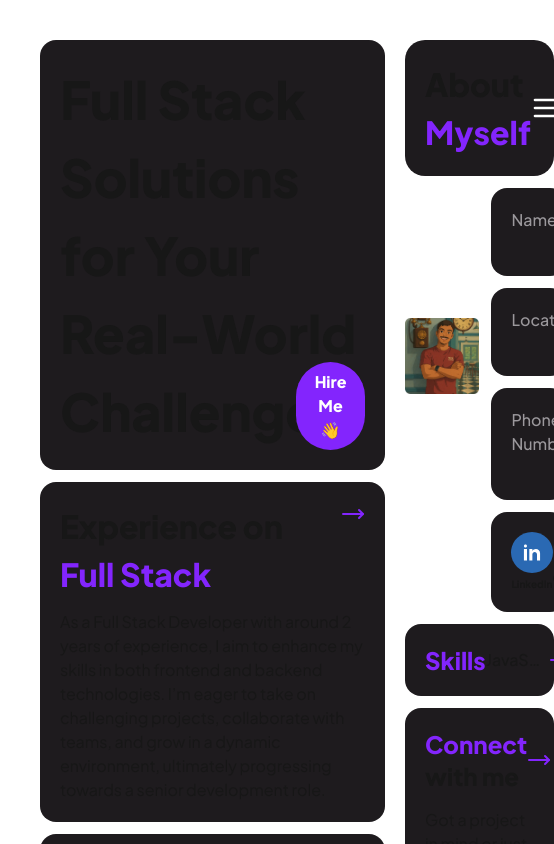
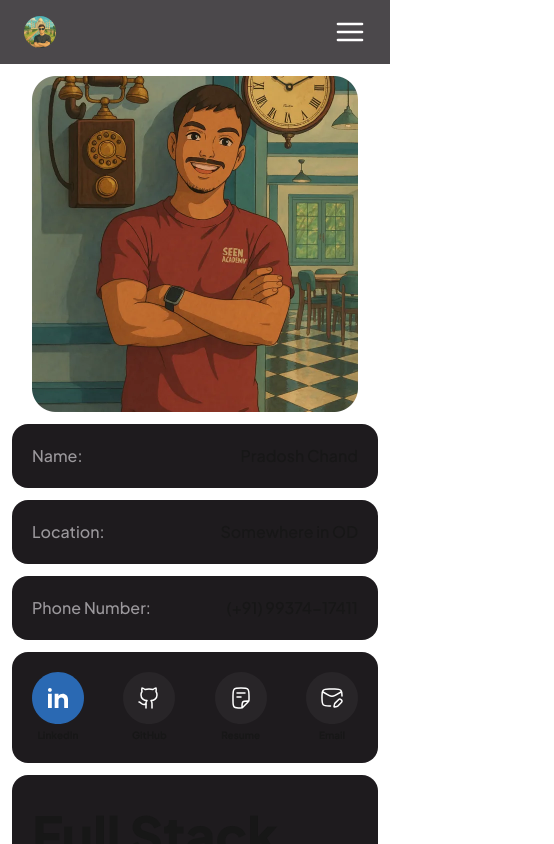
Before and after one commit to Naseeb7/my-portfolio, a Next.js app: page / in a window 390 px wide. Shown: the top 844 px of the page, 554 px wide, since content can reach past the window. Built offline with nearby package versions, Linux system fonts and the light colour scheme.

Commit message:
Started mobile design and segregetted components to render in homepage mobile view

```diff
--- /dev/null
+++ b/src/app/components/About/AboutContactSection.tsx
@@ -0,0 +1,29 @@
+import Link from "next/link";
+import React from "react";
+import ContainerWrapper from "../ContainerWrapper";
+import Image from "next/image";
+
+const AboutContactSection = () => {
+  return (
+    <Link href={"/contact"}>
+      <ContainerWrapper className=" flex-col gap-4">
+        <div className="flex text-2xl font-extrabold justify-between w-full items-center">
+          <span>
+            <span className="text-primary-100">Connect</span> with me
+          </span>
+          <Image
+            src={"/icons/rightArrow.svg"}
+            height={24}
+            width={24}
+            alt="Arrow"
+          />
+        </div>
+        <p>
+          Got a project in mind or just want to say hello? Let’s get in touch.
+        </p>
+      </ContainerWrapper>
+    </Link>
+  );
+};
+
+export default AboutContactSection;
--- /dev/null
+++ b/src/app/components/About/AboutSkillsSection.tsx
@@ -0,0 +1,28 @@
+import Link from "next/link";
+import React from "react";
+import ContainerWrapper from "../ContainerWrapper";
+import Skills from "@/data/skills.json";
+import Image from "next/image";
+
+const AboutSkillsSection = () => {
+  return (
+    <Link href={"/skills"}>
+      <ContainerWrapper className="justify-between items-center">
+        <h4 className="font-extrabold text-2xl text-primary-100">Skills</h4>
+        <div className="flex w-4/5 justify-between">
+          <p className="font-medium w-11/12 truncate">
+            {Skills?.map((t) => t.name)?.join(", ")}
+          </p>
+          <Image
+            src={"/icons/rightArrow.svg"}
+            height={24}
+            width={24}
+            alt="Arrow"
+          />
+        </div>
+      </ContainerWrapper>
+    </Link>
+  );
+};
+
+export default AboutSkillsSection;
--- /dev/null
+++ b/src/app/components/About/SocialLinks.tsx
@@ -0,0 +1,57 @@
+import React from "react";
+import ContainerWrapper from "../ContainerWrapper";
+import Image from "next/image";
+import { socials } from "@/app/constants";
+
+const SocialLinks = () => {
+  return (
+    <div className="flex flex-col md:flex-row gap-3 w-full">
+      <Image
+        src="/profile-image.webp"
+        height={336}
+        width={332}
+        className="h-[336px] w-full md:w-1/2 flex rounded-xl object-contain"
+        alt="Pradosh"
+      />
+      <div className="flex flex-col gap-3 w-full md:w-1/2">
+        <ContainerWrapper className="justify-between font-medium">
+          <span className="text-secondary-100">Name:</span>
+          <span>Pradosh Chand</span>
+        </ContainerWrapper>
+        <ContainerWrapper className="justify-between font-medium">
+          <span className="text-secondary-100">Location:</span>
+          <span>Somewhere in OD</span>
+        </ContainerWrapper>
+        <a href={"tel:+919937417411"} aria-label={"phone"}>
+          <ContainerWrapper className="justify-between font-medium">
+            <span className="text-secondary-100">Phone Number:</span>
+            <span>(+91) 99374-17411 </span>
+          </ContainerWrapper>
+        </a>
+        <ContainerWrapper className="justify-between">
+          {socials.map((item) => (
+            <a
+              key={item.name}
+              href={item.url}
+              target="_blank"
+              rel="noopener noreferrer"
+              aria-label={item.name}
+              className="flex flex-col items-center gap-1"
+            >
+              <Image
+                src={item.icon}
+                alt={item.name}
+                width={52}
+                height={52}
+                className="hover:opacity-80 transition"
+              />
+              <p className="text-[10px] font-bold">{item.name}</p>
+            </a>
+          ))}
+        </ContainerWrapper>
+      </div>
+    </div>
+  );
+};
+
+export default SocialLinks;
--- a/src/app/components/AboutMe.tsx
+++ b/src/app/components/AboutMe.tsx
@@ -1,102 +1,23 @@
 import React from "react";
-import ContainerWrapper from "./ContainerWrapper";
-import Image from "next/image";
-import { socials } from "@/app/constants";
-import Skills from "@/data/skills.json";
-import Link from "next/link";
 import AboutMeHeader from "./AboutMeHeader";
+import SocialLinks from "./About/SocialLinks";
+import AboutSkillsSection from "./About/AboutSkillsSection";
+import AboutContactSection from "./About/AboutContactSection";
 
 const AboutMe = () => {
   return (
-    <div className="flex flex-col w-full gap-3 'h-full overflow-y-auto">
+    <div className="flex flex-col w-full gap-3 h-full overflow-y-auto">
       {/* Header */}
       <AboutMeHeader />
 
       {/* About and Social Links */}
-      <div className="flex gap-3">
-        <Image
-          src="/profile-image.webp"
-          height={336}
-          width={332}
-          className="h-[336px] w-1/2 flex rounded-xl object-contain"
-          alt="Pradosh"
-        />
-        <div className="flex flex-col gap-3 w-1/2">
-          <ContainerWrapper className="justify-between font-medium">
-            <span className="text-secondary-100">Name:</span>
-            <span>Pradosh Chand</span>
-          </ContainerWrapper>
-          <ContainerWrapper className="justify-between font-medium">
-            <span className="text-secondary-100">Location:</span>
-            <span>Somewhere in OD</span>
-          </ContainerWrapper>
-          <a href={"tel:+919937417411"} aria-label={"phone"}>
-            <ContainerWrapper className="justify-between font-medium">
-              <span className="text-secondary-100">Phone Number:</span>
-              <span>(+91) 99374-17411 </span>
-            </ContainerWrapper>
-          </a>
-          <ContainerWrapper className="justify-between">
-            {socials.map((item) => (
-              <a
-                key={item.name}
-                href={item.url}
-                target="_blank"
-                rel="noopener noreferrer"
-                aria-label={item.name}
-                className="flex flex-col items-center gap-1"
-              >
-                <Image
-                  src={item.icon}
-                  alt={item.name}
-                  width={52}
-                  height={52}
-                  className="hover:opacity-80 transition"
-                />
-                <p className="text-[10px] font-bold">{item.name}</p>
-              </a>
-            ))}
-          </ContainerWrapper>
-        </div>
-      </div>
+      <SocialLinks />
 
       {/* Skills */}
-      <Link href={"/skills"}>
-        <ContainerWrapper className="justify-between items-center">
-          <h4 className="font-extrabold text-2xl text-primary-100">Skills</h4>
-          <div className="flex w-4/5 justify-between">
-            <p className="font-medium w-11/12 truncate">
-              {Skills?.map((t) => t.name)?.join(", ")}
-            </p>
-            <Image
-              src={"/icons/rightArrow.svg"}
-              height={24}
-              width={24}
-              alt="Arrow"
-            />
-          </div>
-        </ContainerWrapper>
-      </Link>
+      <AboutSkillsSection />
 
       {/* Contact Section */}
-      <Link href={"/contact"}>
-        <ContainerWrapper className=" flex-col gap-4">
-          <div className="flex text-2xl font-extrabold justify-between w-full items-center">
-            <span>
-              <span className="text-primary-100">Connect</span> with me
-            </span>
-            <Image
-              src={"/icons/rightArrow.svg"}
-              height={24}
-              width={24}
-              alt="Arrow"
-            />
-          </div>
-          <p>
-            Got a project in mind or just want to say hello? Let’s get in touch.
-          </p>
-        </ContainerWrapper>
-      </Link>
+      <AboutContactSection />
     </div>
   );
 };
--- a/src/app/components/AboutMeHeader.tsx
+++ b/src/app/components/AboutMeHeader.tsx
@@ -4,13 +4,16 @@ import ContainerWrapper from "./ContainerWrapper";
 import Image from "next/image";
 import SideMenu from "./SideMenu";
 import useBodyScrollLock from "../hooks/useBodyScrollLock";
+import { AnimatePresence, motion } from "framer-motion";
 
 const AboutMeHeader = () => {
   const [showMenu, setShowMenu] = useState<boolean>(false);
-  useBodyScrollLock(showMenu);
+  const [showAbout, setShowAbout] = useState<boolean>(false);
+
+  useBodyScrollLock(showMenu || showAbout);
   return (
-    <>
-      <ContainerWrapper className="rounded-[20px] justify-between">
+    <div className="flex w-full relative">
+      <ContainerWrapper className="rounded-[20px] justify-between hidden md:flex">
         <p className="text-[32px] font-extrabold">
           About <span className="text-primary-100">Myself</span>
         </p>
@@ -23,8 +26,51 @@ const AboutMeHeader = () => {
           className="hover:cursor-pointer"
         />
       </ContainerWrapper>
+      <div className="flex md:hidden justify-between w-full items-center bg-primary-200/80 py-4 px-6 overflow-y-auto">
+        <Image
+          src="/side-menu-profile-image.webp"
+          height={32}
+          width={32}
+          className="rounded-full object-cover"
+          alt="Pradosh"
+          onClick={() => setShowAbout(!showAbout)}
+        />
+
+        <Image
+          onClick={() => setShowMenu(!showMenu)}
+          src={"/icons/menuItem.svg"}
+          height={32}
+          width={32}
+          alt="Menu"
+          className="hover:cursor-pointer"
+        />
+      </div>
       <SideMenu onClose={() => setShowMenu(false)} isOpen={showMenu} />
-    </>
+      <AnimatePresence>
+        {showAbout && (
+          <motion.div
+            initial={{ scale: 0, opacity: 0 }}
+            animate={{ scale: 1, opacity: 1 }}
+            exit={{ scale: 0, opacity: 0 }}
+            transition={{ type: "spring", stiffness: 300, damping: 30 }}
+            className="flex flex-col fixed left-0 top-0 h-[100dvh] w-full bg-background/95 overflow-y-auto p-4 gap-3 origin-top-left"
+            onClick={() => setShowAbout(!showAbout)}
+          >
+            <button
+              className="flex w-full justify-end hover:cursor-pointer"
+              onClick={() => setShowAbout(!showAbout)}
+            >
+              <Image
+                src={"/icons/crossIcon.svg"}
+                height={32}
+                width={32}
+                alt="Close"
+              />
+            </button>
+          </motion.div>
+        )}
+      </AnimatePresence>
+    </div>
   );
 };
 
--- a/src/app/components/Home.tsx
+++ b/src/app/components/Home.tsx
@@ -5,10 +5,16 @@ import Image from "next/image";
 import Projects from "@/data/projects.json";
 import Link from "next/link";
 import ProjectsGrid from "./ProjectsGrid";
+import SocialLinks from "./About/SocialLinks";
+import AboutSkillsSection from "./About/AboutSkillsSection";
+import AboutContactSection from "./About/AboutContactSection";
 
 const Home = () => {
   return (
     <section className="flex w-full flex-col gap-3">
+      <div className="flex w-full md:hidden">
+        <SocialLinks />
+      </div>
       {/* Top Section */}
       <ContainerWrapper className="relative">
         <p className="text-[52px] font-extrabold">
@@ -72,6 +78,10 @@ const Home = () => {
           />
         </Suspense>
       </ContainerWrapper>
+      <div className="flex flex-col gap-3 w-full md:hidden">
+        <AboutSkillsSection />
+        <AboutContactSection />
+      </div>
     </section>
   );
 };
--- a/src/app/components/SideMenu.tsx
+++ b/src/app/components/SideMenu.tsx
@@ -23,7 +23,7 @@ const SideMenu = ({ onClose, isOpen }: SideMenuProps) => {
           exit={{ opacity: 0 }}
         >
           <motion.div
-            className="flex flex-col gap-4 bg-background/95 w-1/4 p-5"
+            className="flex flex-col gap-4 bg-background/95 w-full md:w-1/4 p-5"
             onClick={(e) => e.stopPropagation()}
             initial={{ x: "100%" }}
             animate={{ x: 0 }}
--- a/src/app/layout.tsx
+++ b/src/app/layout.tsx
@@ -3,6 +3,7 @@ import { Plus_Jakarta_Sans } from "next/font/google";
 import "./globals.css";
 import AboutMe from "./components/AboutMe";
 import AnimatedPageWrapper from "./components/AnimatedPageWrapper";
+import AboutMeHeader from "./components/AboutMeHeader";
 
 const plusJakartaSans = Plus_Jakarta_Sans({
   subsets: ["latin"],
@@ -27,15 +28,21 @@ export default function RootLayout({
       <body
         className={`${plusJakartaSans.variable} font-sans antialiased max-w-[1440px] mx-auto`}
       >
-        <main className="flex w-full gap-3 p-10">
+        <main className="flex flex-col-reverse md:flex-row w-full gap-3 pb-3 md:p-10">
           {/* Left Side - Scrollable */}
           <AnimatedPageWrapper>
-            <div className="w-full overflow-y-auto pr-2">{children}</div>
+            <div className="w-full overflow-y-auto px-3 md:pl-0 md:pr-2">
+              {children}
+            </div>
           </AnimatedPageWrapper>
 
-          {/* Right Side - Stuck on screen */}
-          <section className="w-[48%] sticky top-10 self-start h-fit flex">
+          {/* Right Side - Stuck on screen for larger screens */}
+          <section className="w-[48%] sticky top-10 self-start h-fit hidden md:flex">
             <AboutMe />
+          </section>
+
+          <section className="flex md:hidden w-full sticky top-0 ">
+            <AboutMeHeader />
           </section>
         </main>
       </body>
```
Also changed, not shown: src/app/hooks/useIsMobile.ts (added, +15 -0 lines).
